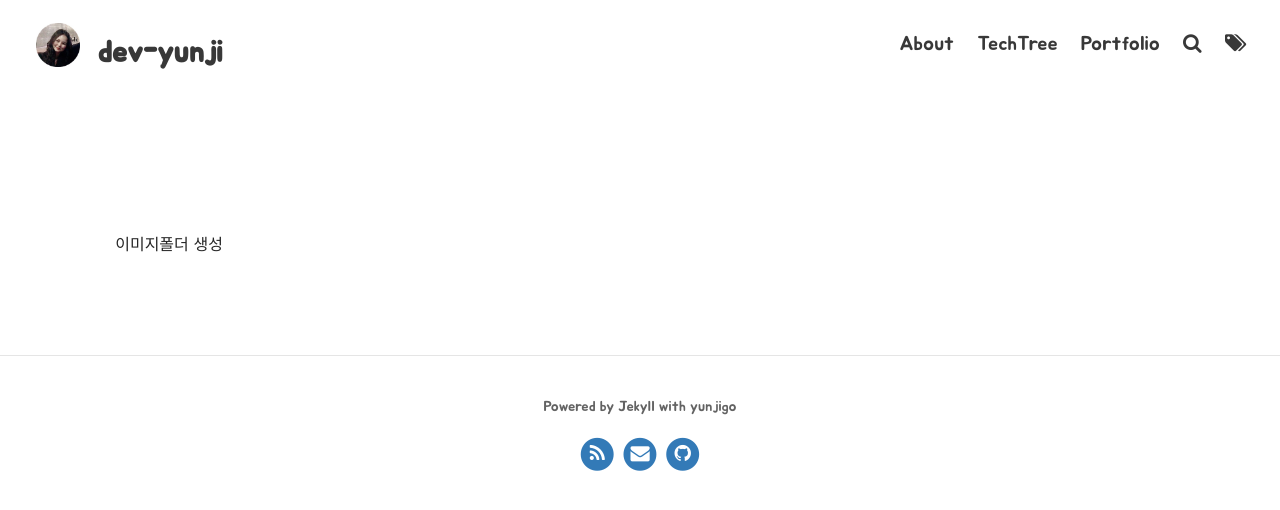
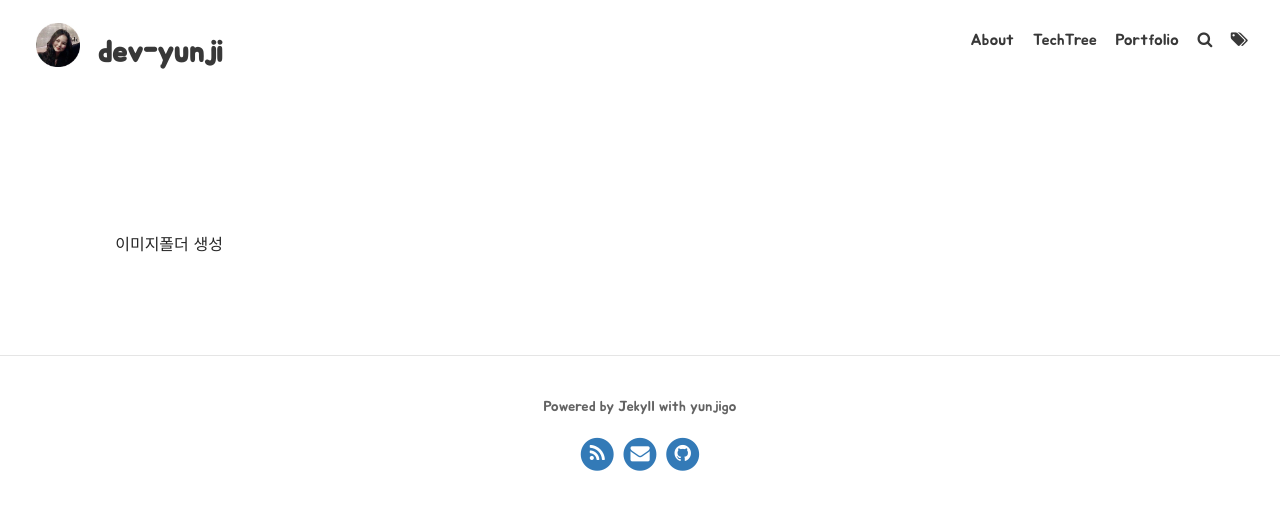
Before and after one commit to yunjigo92/yunjigo92.github.io, a Jekyll site: the page built from img/img.md, in a window 1280 px wide. Shown: the top 510 px of the page. Built offline with Jekyll 4.4.1, drawn with Linux system fonts in a browser that asks for light colours; nearby versions of some CDN libraries; some web fonts are replaced; our own code applies the rules of GitHub Pages for plain Markdown files; library files that are not in the unit come from our copies.

Commit message:
Update yunji.css

```diff
--- a/assets/css/yunji.css
+++ b/assets/css/yunji.css
@@ -73,7 +73,3 @@ blockquote {
 .site-title{
     font-size: 30px !important;
 }
-
-.site-header nav ul {
-    font-size: 1.25em ;
-}
```
